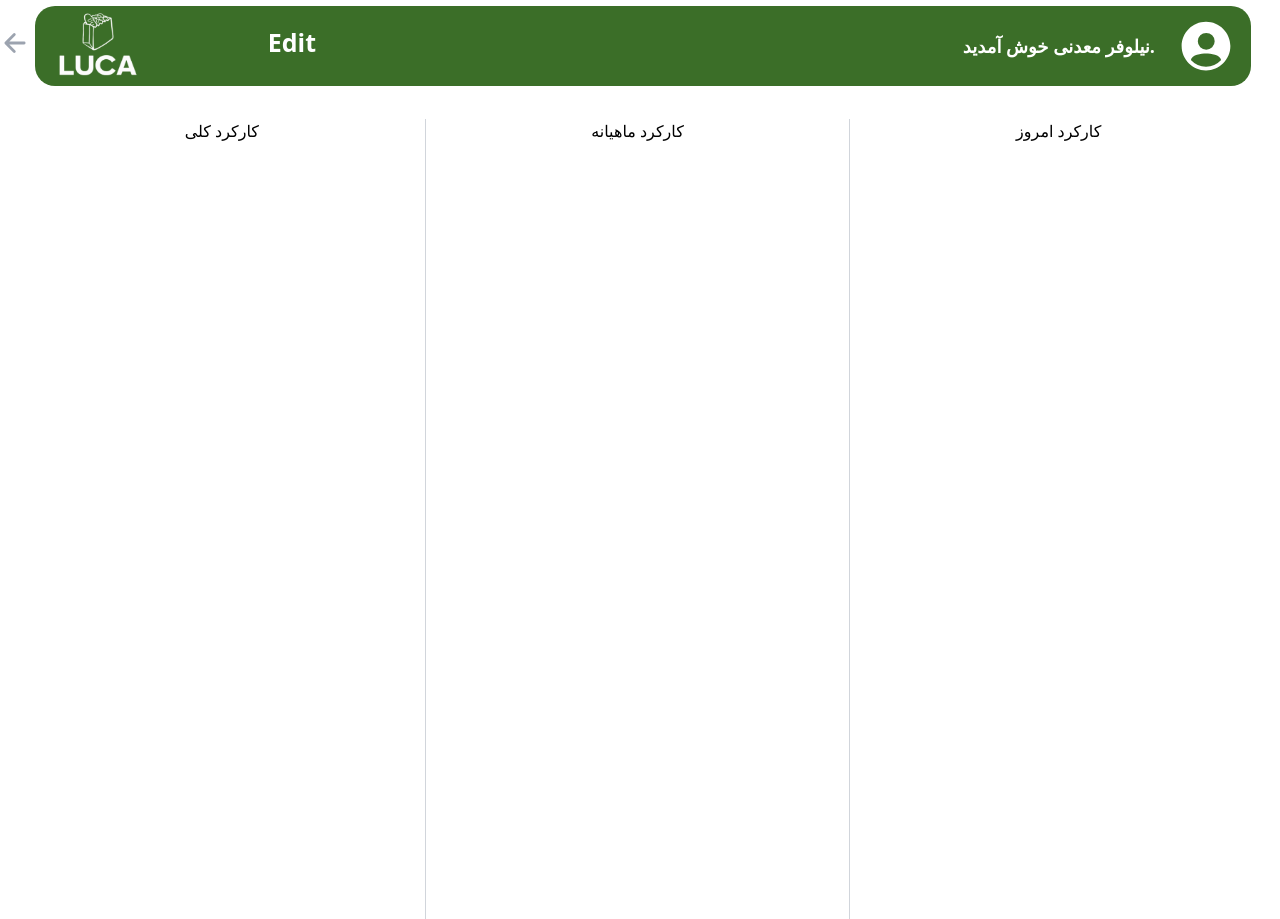
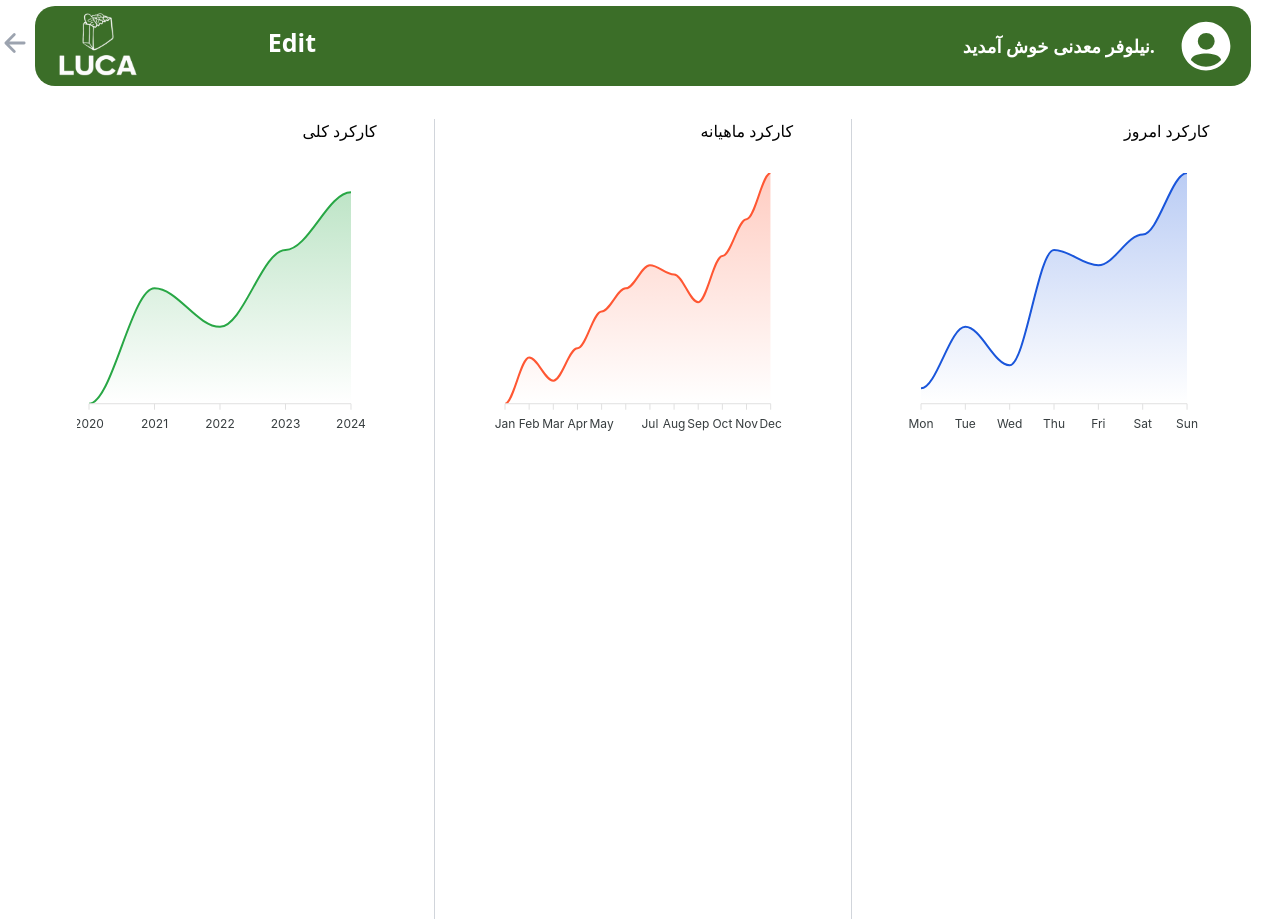
Before and after one commit to niliaw-mdn/supermarket, a Next.js app in the folder front/: page /profile in a window 1280 px wide. Built offline with nearby package versions, Linux system fonts and the light colour scheme.

Commit message:
update chart and staff

```diff
--- a/front/components/Header.js
+++ b/front/components/Header.js
@@ -126,7 +126,7 @@ function Header() {
                   <a href="/dashboardAdmin">محصولات</a>
                 </li>
                 <li className="p-6">
-                  <a href="/costumer">کارکنان</a>
+                  <a href="/staff">کارکنان</a>
                 </li>
               </ul>
             </nav>
--- /dev/null
+++ b/front/components/template/chart.js
@@ -0,0 +1,64 @@
+import React, { useState } from "react";
+import dynamic from "next/dynamic";
+
+const ApexCharts = dynamic(() => import("react-apexcharts"), { ssr: false });
+
+const Chart = ({ title, categories, data, color }) => {
+  const [chartOptions, setChartOptions] = useState({
+    chart: {
+      height: "100%",
+      type: "area",
+      fontFamily: "Inter, sans-serif",
+      toolbar: {
+        show: false,
+      },
+    },
+    tooltip: {
+      enabled: true,
+    },
+    fill: {
+      type: "gradient",
+      gradient: {
+        opacityFrom: 0.55,
+        opacityTo: 0,
+        gradientToColors: [color],
+      },
+    },
+    dataLabels: {
+      enabled: false,
+    },
+    stroke: {
+      width: 2,
+    },
+    grid: {
+      show: false,
+    },
+    xaxis: {
+      categories: categories,
+    },
+    yaxis: {
+      show: false,
+    },
+  });
+
+  const [chartSeries, setChartSeries] = useState([
+    {
+      name: title,
+      data: data,
+      color: color,
+    },
+  ]);
+
+  return (
+    <div className="w-full">
+      <ApexCharts
+        options={chartOptions}
+        series={chartSeries}
+        type="area"
+        height="300"
+      />
+    </div>
+  );
+};
+
+export default Chart;
--- a/front/package.json
+++ b/front/package.json
@@ -10,9 +10,11 @@
   },
   "dependencies": {
     "ag-grid-react": "^32.2.1",
+    "apexcharts": "^3.54.1",
     "axios": "^1.7.7",
     "next": "14.2.14",
     "react": "^18",
+    "react-apexcharts": "^1.5.0",
     "react-dom": "^18",
     "react-icons": "^5.3.0",
     "react-webcam": "^7.2.0"
--- a/front/pages/costumer/index.js
+++ /dev/null
@@ -1,21 +0,0 @@
-import React from 'react'
-
-export default function () {
-  return (
-    <div className='flex justify-center'> <div className="w-[95%] h-[119px] relative">
-    <div className="w-full h-[80px] left-0 top-[6px] absolute bg-[#3b6e28] rounded-[20px]"></div>
-    <div className="absolute right-24 top-8 font-semibold text-lg text-white">
-      <a style={{ cursor: "pointer" }}>
-        اضافه کردن کالا جدید
-      </a>
-    </div>
-
-    <img
-      className="w-[100px] h-[80px] left-[9px] top-1 absolute"
-      src="pic/logo.png"
-      alt="Logo"
-    />
-
-  </div></div>
-  )
-}
--- a/front/pages/profile/index.js
+++ b/front/pages/profile/index.js
@@ -1,45 +1,90 @@
-import React from "react";
+import React, { useState } from "react";
 import { useRouter } from "next/router";
 
-import { IoPersonCircleSharp } from "react-icons/io5";
-import { IoArrowBackOutline } from "react-icons/io5";
+import Chart from "../../components/template/chart";
+
+import { IoPersonCircleSharp, IoArrowBackOutline } from "react-icons/io5";
 
 
 function index() {
-
   const router = useRouter();
 
   const backHandler = () => {
+    router.back();
+  };
 
-     router.push("./");
-  }
+  const dailyData = {
+    title: "Daily Users",
+    categories: ["Mon", "Tue", "Wed", "Thu", "Fri", "Sat", "Sun"],
+    data: [120, 200, 150, 300, 280, 320, 400],
+    color: "#1A56DB",
+  };
+
+  const monthlyData = {
+    title: "Monthly Users",
+    categories: [
+      "Jan",
+      "Feb",
+      "Mar",
+      "Apr",
+      "May",
+      "Jun",
+      "Jul",
+      "Aug",
+      "Sep",
+      "Oct",
+      "Nov",
+      "Dec",
+    ],
+    data: [2000, 3000, 2500, 3200, 4000, 4500, 5000, 4800, 4200, 5200, 6000, 7000],
+    color: "#FF5733",
+  };
+
+  const yearlyData = {
+    title: "Yearly Users",
+    categories: ["2020", "2021", "2022", "2023", "2024"],
+    data: [24000, 30000, 28000, 32000, 35000],
+    color: "#28A745",
+  };
+
   return (
     <>
       <div className="flex justify-center">
-        <div className="w-[95%] h-[119px] relative ">
+        <div className="w-[95%] h-[119px] relative">
           <div className="w-full h-[80px] left-0 top-[6px] absolute bg-[#3b6e28] rounded-[20px]"></div>
-          <div className=" absolute right-24 top-8 font-semibold text-lg text-white">
-            <p> .نیلوفر معدنی خوش آمدید</p>
+          <div className="absolute right-24 top-8 font-semibold text-lg text-white">
+            <p>.نیلوفر معدنی خوش آمدید</p>
           </div>
           <div className="w-[131px] h-[50px] left-[150px] top-6 absolute text-white text-[25px] font-semibold">
             Edit
           </div>
           <IoPersonCircleSharp className="w-[60px] h-[60px] right-[15px] top-[16px] absolute text-white cursor-pointer" />
           <img
-            className="w-[100px] h-[80px] left-[9px] top-1  absolute"
+            className="w-[100px] h-[80px] left-[9px] top-1 absolute"
             src="pic/logo.png"
           />
-          <IoArrowBackOutline className="absolute left-[-35px] top-7 text-gray-400" size={30} onClick={backHandler}/>
+          <IoArrowBackOutline
+            className="absolute left-[-35px] top-7 text-gray-400"
+            size={30}
+            onClick={backHandler}
+          />
         </div>
       </div>
 
       <div className="flex justify-center">
         <div className="w-[95%] flex flex-row justify-evenly">
-          <div className="flex flex-col">کارکرد امروز</div>
+          <div className="flex flex-col">کارکرد امروز
+          <Chart {...dailyData} />
+          </div>
+
           <div className="border-l border-gray-300 h-screen mx-4"></div>
-          <div className="flex flex-col">کارکرد ماهیانه</div>
+          <div className="flex flex-col">کارکرد ماهیانه
+          <Chart {...monthlyData} />
+          </div>
           <div className="border-l border-gray-300 h-screen mx-4"></div>
-          <div className="flex flex-col">کارکرد کلی</div>
+          <div className="flex flex-col">کارکرد کلی
+          <Chart {...yearlyData} />
+          </div>
         </div>
       </div>
     </>
--- /dev/null
+++ b/front/pages/staff/index.js
@@ -0,0 +1,62 @@
+import React from "react";
+
+export default function () {
+  return (
+    <div className="flex flex-col">
+      <div className="flex justify-center">
+      <div className="w-[95%] h-[119px] relative">
+        <div className="w-full h-[80px] left-0 top-[6px] absolute bg-[#3b6e28] rounded-[20px]"></div>
+        <div className="absolute right-24 top-8 font-semibold text-lg text-white">
+          <a style={{ cursor: "pointer" }}>اضافه کردن کاربر</a>
+        </div>
+
+        <img
+          className="w-[100px] h-[80px] left-[9px] top-1 absolute"
+          src="pic/logo.png"
+          alt="Logo"
+        />
+      </div>
+      </div>
+      <div className="flex justify-center">
+        <table className="table-auto w-[90%] border  ">
+          <thead>
+            <tr>
+              <th>نام و نام خانوادگی</th>
+              <th>کدملی</th>
+              <th>شماره تماس</th>
+              <th>عکس</th>
+              <th>شماره کارکنی</th>
+              <th>تاریخ ورود</th>
+              <th>مدرک تحصیلی</th>
+              <th>وضعیت نظام وظیفه</th>
+              <th>تاریخ آخرین قرارداد</th>
+              <th>تاریخ پایان آخرین قرارداد</th>
+              <th>قرارداد های کارکن</th>
+            </tr>
+          </thead>
+          <tbody>
+            <tr className="bg-white border-b border-t  hover:bg-gray-50 ">
+              <td>The Sliding Mr. Bones (Next Stop, Pottersville)</td>
+              <td>Malcolm Lockyer</td>
+              <td>1961</td>
+              <td>The Sliding Mr. Bones (Next Stop, Pottersville)</td>
+              <td>Malcolm Lockyer</td>
+              <td>The Sliding Mr. Bones (Next Stop, Pottersville)</td>
+              <td>Malcolm Lockyer</td>
+              <td>The Sliding Mr. Bones (Next Stop, Pottersville)</td>
+              <td>Malcolm Lockyer</td>
+              <td>The Sliding Mr. Bones (Next Stop, Pottersville)</td>
+              <td>Malcolm Lockyer</td>
+            </tr>
+            <tr className="bg-white border-b  hover:bg-gray-50">
+              <td>Witchy Woman</td>
+              <td>The Eagles</td>
+              <td>1972</td>
+            </tr>
+
+          </tbody>
+        </table>
+      </div>
+    </div>
+  );
+}
```
Also changed, not shown: 1 other file (tests, documents, lock files or other folders).
